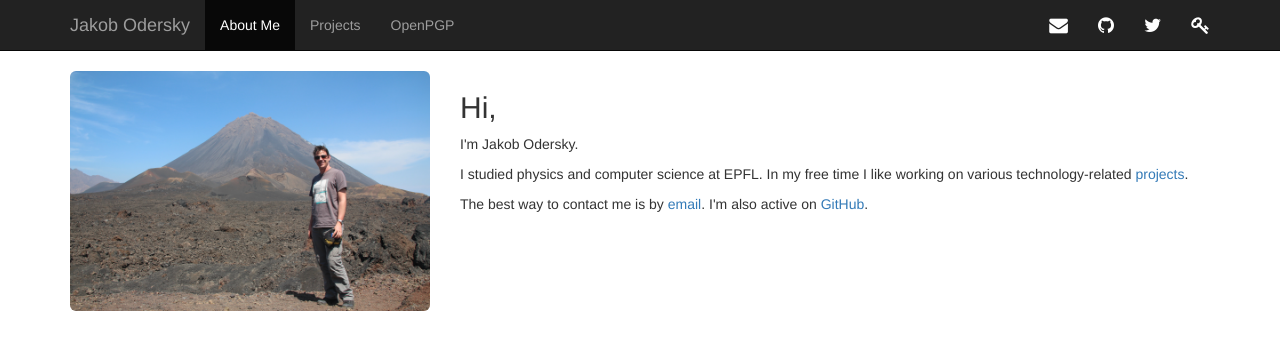
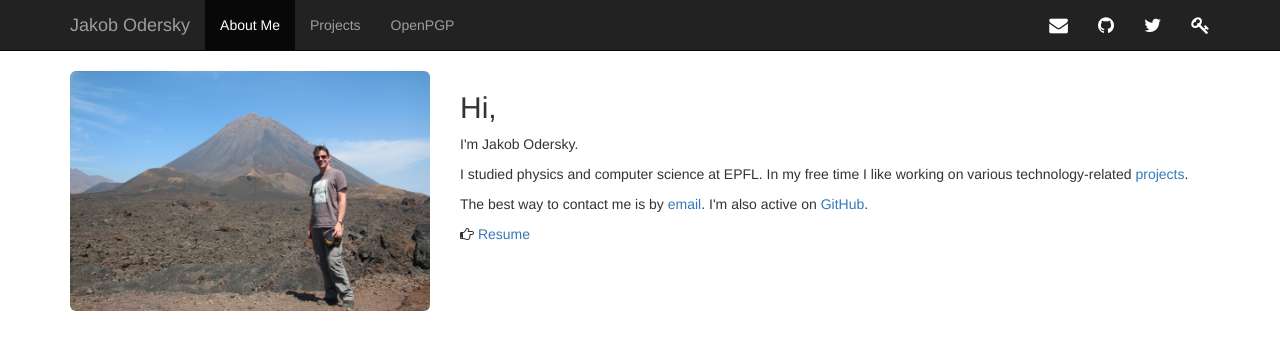
Before and after one commit to jodersky/homepage, a Jekyll site: the page built from index.html, in a window 1280 px wide. Shown: the top 350 px of the page. Built offline with Jekyll 4.4.1, drawn with Linux system fonts in a browser that asks for light colours; nearby versions of some CDN libraries.

Commit message:
Revert "hide cv link"
This reverts commit 151f57352abdae426ec4f5c1e2ae4e5b1de354f0.

```diff
--- a/index.html
+++ b/index.html
@@ -12,5 +12,6 @@ id: about
 		<p>I'm Jakob Odersky.</p>
 		<p>I studied physics and computer science at EPFL. In my free time I like working on various technology-related <a href="/projects">projects</a>.</p>
 		<p>The best way to contact me is by <a href="http://www.google.com/recaptcha/mailhide/d?k=01HL3HYaIAlqG65738Sa5o5g==&amp;c=Mhki0TZUvIR7t-3P1GlaVymx4LW_kxdovpzP9I4A8kU=" onclick="window.open('http://www.google.com/recaptcha/mailhide/d?k\07501HL3HYaIAlqG65738Sa5o5g\75\75\46c\75Mhki0TZUvIR7t-3P1GlaVymx4LW_kxdovpzP9I4A8kU\075', '', 'toolbar=0,scrollbars=0,location=0,statusbar=0,menubar=0,resizable=0,width=500,height=300'); return false;">email</a>. I'm also active on <a href="https://www.github.com/jodersky">GitHub</a>.</p>
+		<p><i class="fa fa-hand-o-right"></i> <a href="/assets/cv.pdf">Resume</a></p>
 	</div>
 </div>
```
